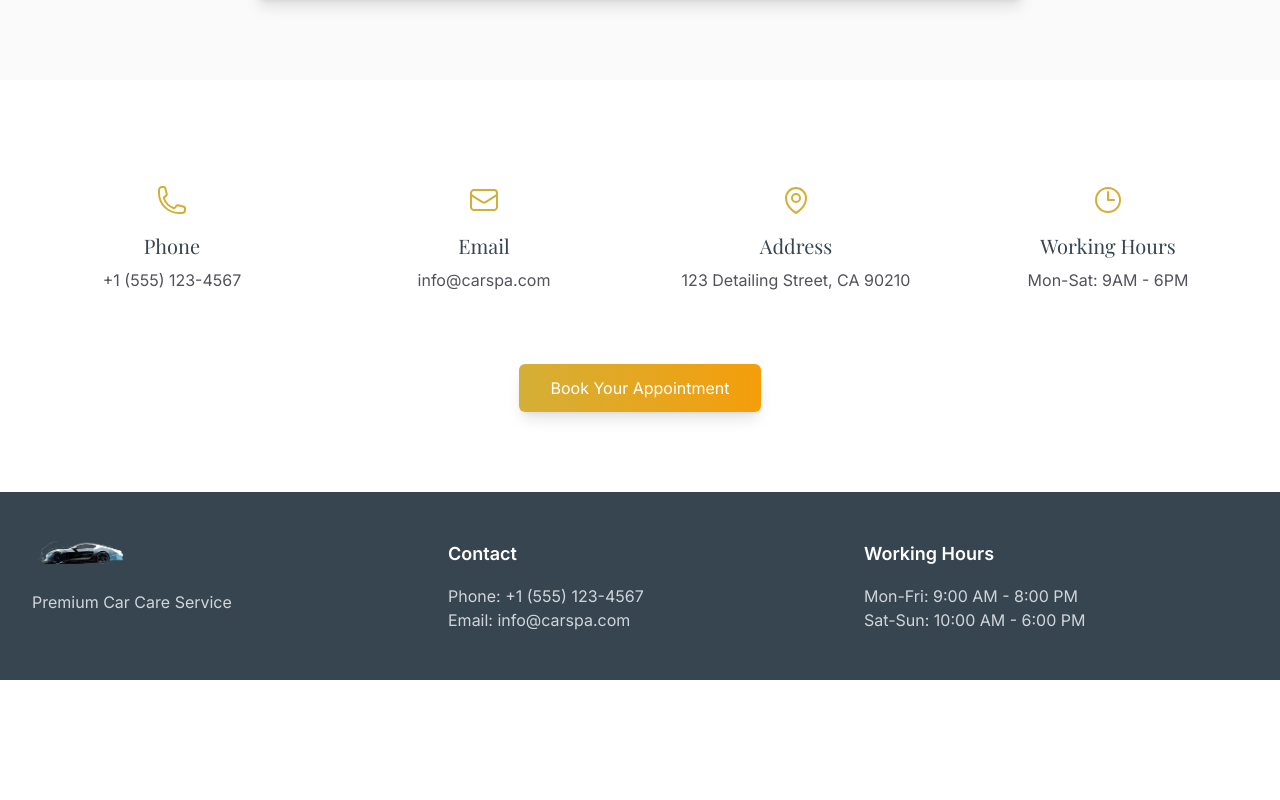
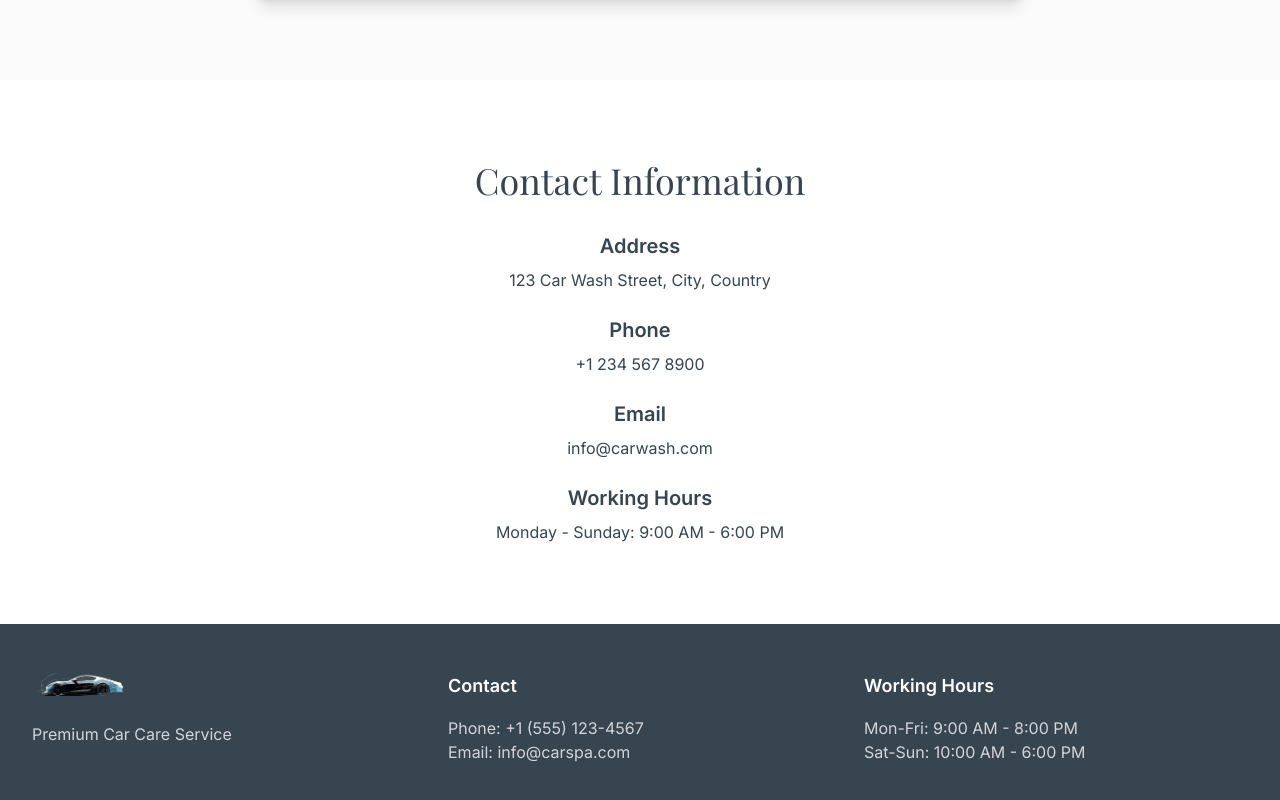
Before and after one commit to SuperShot3/car-wash, a Next.js app: page /contact in a window 1280 px wide. Shown: the part 898-1698 px from the top of the page. Before the commit the page ends 1578 px from the top, so only its background shows below. Built offline with nearby package versions, Linux system fonts and the light colour scheme; a web font is replaced by a local one.

Commit message:
Fix: Add ContactInfo component and fix imports

```diff
--- a/src/components/sections/ContactInfo.tsx
+++ b/src/components/sections/ContactInfo.tsx
@@ -3,71 +3,34 @@
 import { motion } from 'framer-motion';
 import { PhoneIcon, EnvelopeIcon, MapPinIcon, ClockIcon } from '@heroicons/react/24/outline';
 
-export default function ContactInfo() {
+const ContactInfo = () => {
   return (
     <section className="py-20 bg-white">
       <div className="container-custom">
-        <div className="grid md:grid-cols-2 lg:grid-cols-4 gap-8">
-          {[
-            {
-              icon: PhoneIcon,
-              title: 'Phone',
-              content: '+1 (555) 123-4567',
-              link: 'tel:+15551234567'
-            },
-            {
-              icon: EnvelopeIcon,
-              title: 'Email',
-              content: 'info@carspa.com',
-              link: 'mailto:info@carspa.com'
-            },
-            {
-              icon: MapPinIcon,
-              title: 'Address',
-              content: '123 Detailing Street, CA 90210',
-              link: 'https://maps.google.com'
-            },
-            {
-              icon: ClockIcon,
-              title: 'Working Hours',
-              content: 'Mon-Sat: 9AM - 6PM',
-            }
-          ].map((item, index) => (
-            <motion.div
-              key={item.title}
-              initial={{ opacity: 0, y: 20 }}
-              whileInView={{ opacity: 1, y: 0 }}
-              viewport={{ once: true }}
-              transition={{ delay: index * 0.1 }}
-              className="text-center p-6"
-            >
-              <item.icon className="h-8 w-8 text-gold mx-auto mb-4" />
-              <h3 className="font-playfair text-xl mb-2">{item.title}</h3>
-              {item.link ? (
-                <a
-                  href={item.link}
-                  className="text-zinc-600 hover:text-gold transition-colors"
-                >
-                  {item.content}
-                </a>
-              ) : (
-                <p className="text-zinc-600">{item.content}</p>
-              )}
-            </motion.div>
-          ))}
+        <div className="max-w-3xl mx-auto text-center">
+          <h2 className="text-4xl font-playfair mb-8">Contact Information</h2>
+          <div className="space-y-6">
+            <div>
+              <h3 className="text-xl font-semibold mb-2">Address</h3>
+              <p>123 Car Wash Street, City, Country</p>
+            </div>
+            <div>
+              <h3 className="text-xl font-semibold mb-2">Phone</h3>
+              <p>+1 234 567 8900</p>
+            </div>
+            <div>
+              <h3 className="text-xl font-semibold mb-2">Email</h3>
+              <p>info@carwash.com</p>
+            </div>
+            <div>
+              <h3 className="text-xl font-semibold mb-2">Working Hours</h3>
+              <p>Monday - Sunday: 9:00 AM - 6:00 PM</p>
+            </div>
+          </div>
         </div>
-
-        <motion.div
-          initial={{ opacity: 0, y: 20 }}
-          whileInView={{ opacity: 1, y: 0 }}
-          viewport={{ once: true }}
-          className="text-center mt-12"
-        >
-          <button className="bg-gradient-to-r from-gold to-amber-500 text-white px-8 py-3 rounded-md hover:from-amber-500 hover:to-gold transition-all duration-300 shadow-lg hover:shadow-xl transform hover:-translate-y-0.5">
-            Book Your Appointment
-          </button>
-        </motion.div>
       </div>
     </section>
   );
-}
+};
+
+export default ContactInfo;
```
